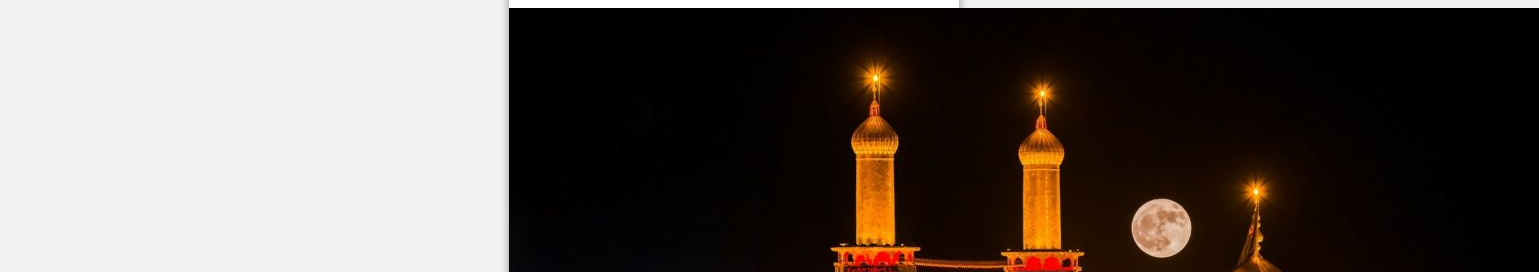
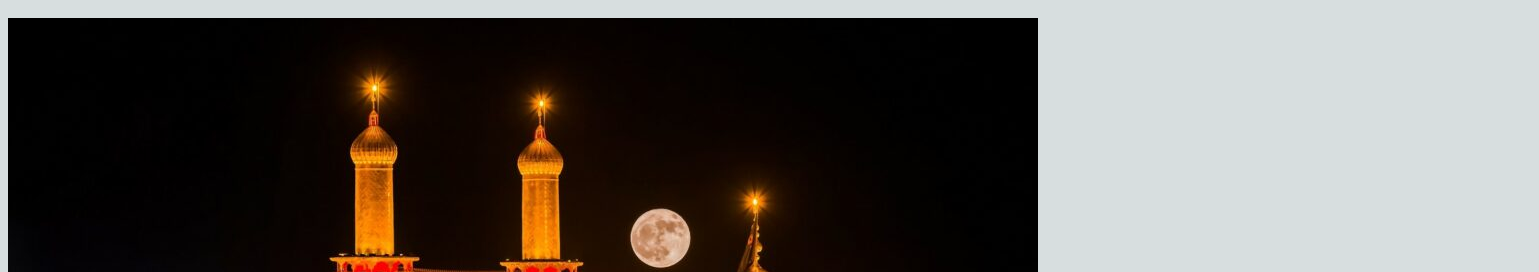
Before and after one commit to MuhammadAli7896/HTML-CSS-JS-Projects, a plain HTML site: page Project_10/index.html in a window 1280 px wide. Shown: the part 101-373 px from the top of the page, 1539 px wide, since content can reach past the window. Drawn offline with nearby package versions, Linux system fonts and the light colour scheme; files that its build step writes are made by us from their sources.

Commit message:
Web Background

```diff
--- /dev/null
+++ b/style.css
@@ -0,0 +1,3 @@
+body {
+    background-color: rgb(215, 222, 223);
+  }
```
Also changed, not shown: index.html (+1 -0 lines).
